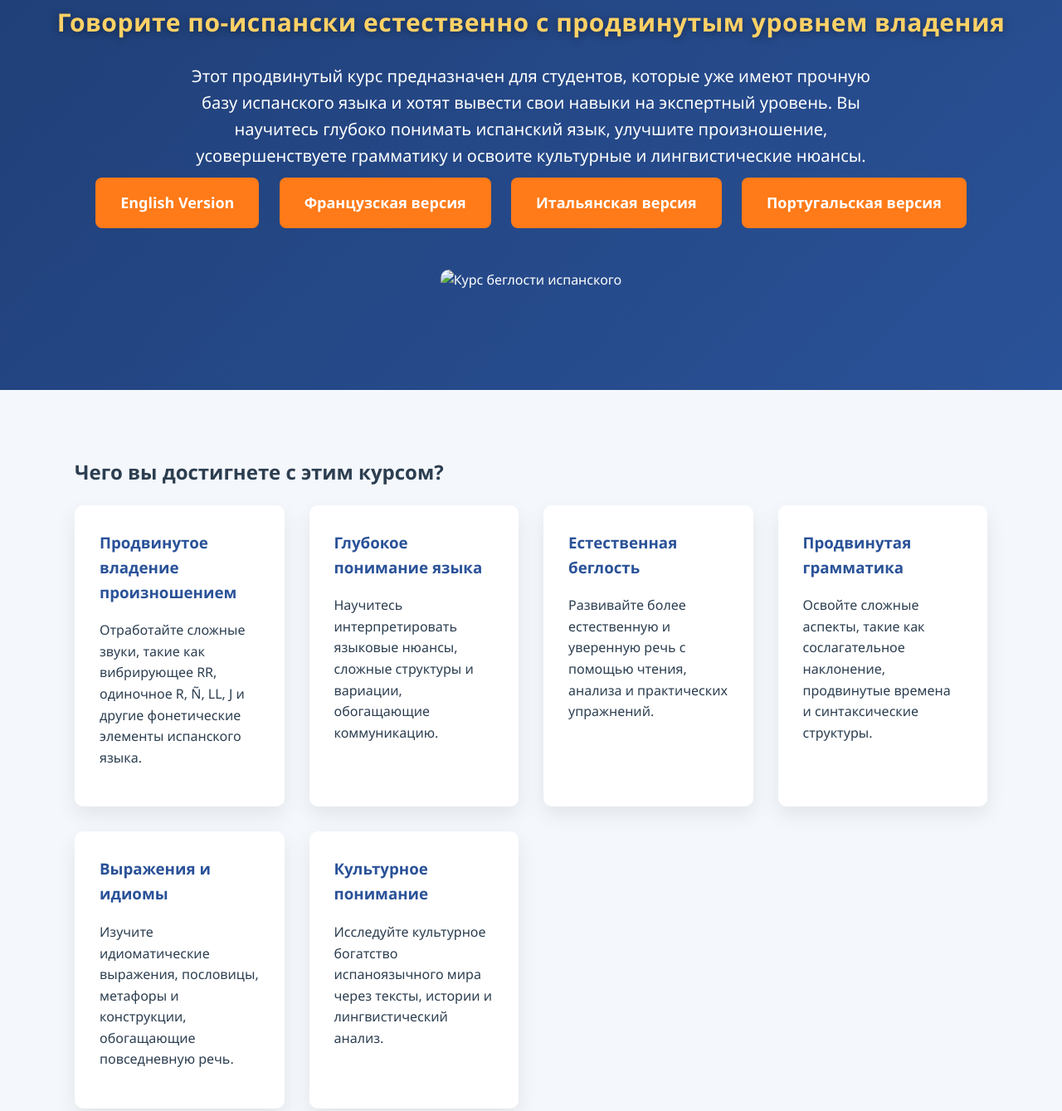
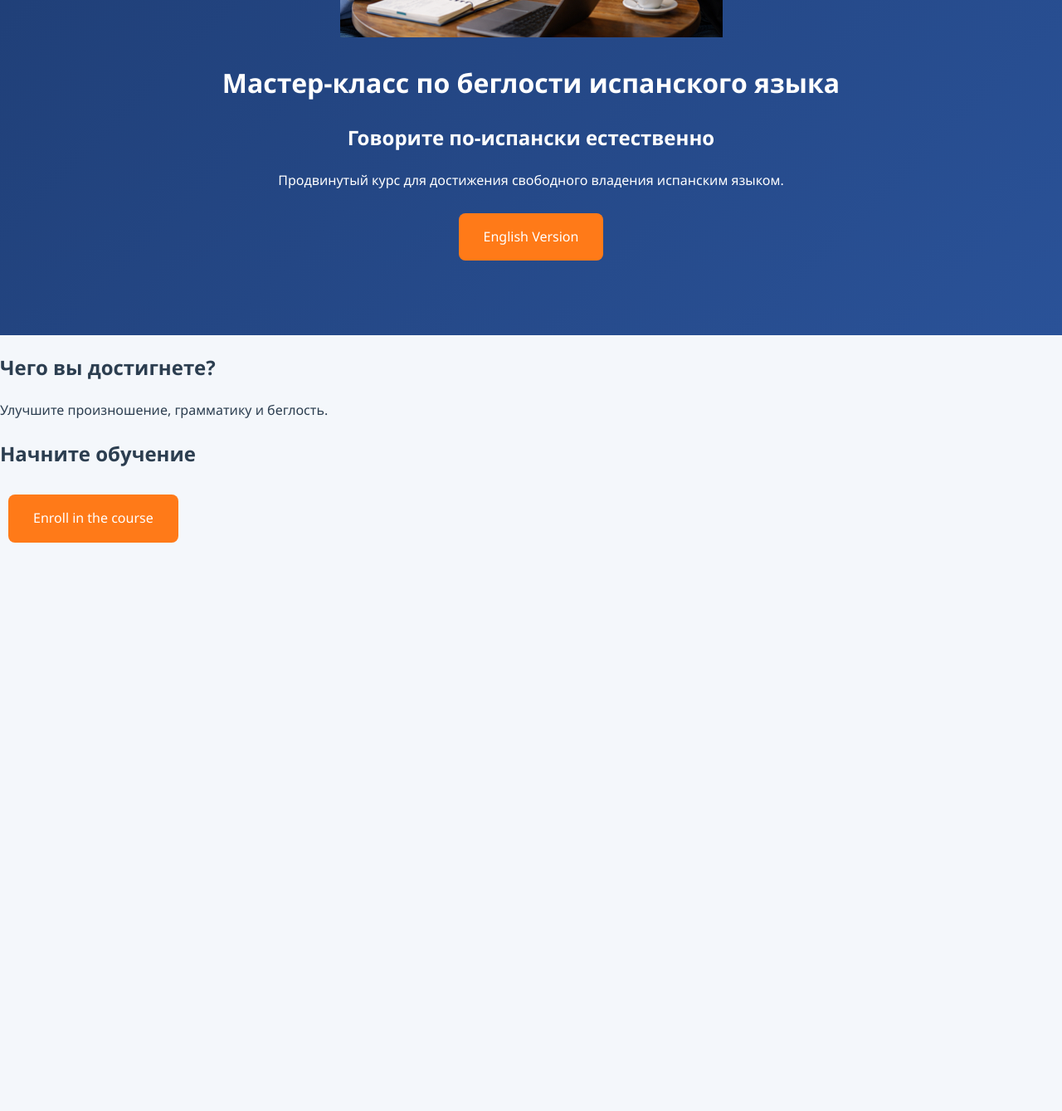
Before and after one commit to valueinvestingsoftware/-, a plain HTML site: page index.html in a window 1280 px wide. Shown: the part 343-1682 px from the top of the page at 83% size. After the commit the page ends 1007 px from the top, so only its background shows below. Drawn offline with Linux system fonts and the light colour scheme.

Commit message:
Update index.html

```diff
--- a/index.html
+++ b/index.html
@@ -1,26 +1,39 @@
 <!DOCTYPE html>
-<html lang="pt-BR">
+<html lang="ru">
 <head>
 
-  <!-- Google Tag Manager -->
+<!-- Google Tag Manager -->
 <script>(function(w,d,s,l,i){w[l]=w[l]||[];w[l].push({'gtm.start':
 new Date().getTime(),event:'gtm.js'});var f=d.getElementsByTagName(s)[0],
 j=d.createElement(s),dl=l!='dataLayer'?'&l='+l:'';j.async=true;j.src=
 'https://www.googletagmanager.com/gtm.js?id='+i+dl;f.parentNode.insertBefore(j,f);
 })(window,document,'script','dataLayer','GTM-NJ43JP9F');</script>
-<!-- End Google Tag Manager -->
 
 <meta charset="UTF-8">
 <meta name="viewport" content="width=device-width, initial-scale=1.0">
 
+<!-- 🔥 SEO FUNDAMENTAL -->
+<meta name="robots" content="index, follow">
+<meta name="googlebot" content="index, follow">
+
+<link rel="canonical" href="https://valueinvestingsoftware.github.io/-/">
+
+<link rel="alternate" hreflang="ru" href="https://valueinvestingsoftware.github.io/-/">
+<link rel="alternate" hreflang="en" href="https://valueinvestingsoftware.github.io/Spanish/">
+<link rel="alternate" hreflang="x-default" href="https://valueinvestingsoftware.github.io/Spanish/">
+
+<!-- Open Graph (ayuda a indexar más rápido) -->
+<meta property="og:title" content="Мастер-класс по беглости испанского языка">
+<meta property="og:description" content="Продвинутый курс испанского языка для достижения свободного владения">
+<meta property="og:type" content="website">
+<meta property="og:url" content="https://valueinvestingsoftware.github.io/russian/">
+
 <title>Мастер-класс по беглости испанского языка: говорите по-испански естественно</title>
 
-<meta name="description" content="Продвинутый курс испанского языка для студентов, стремящихся достичь экспертного уровня. Улучшите произношение, грамматику, понимание и естественную беглость.">
-
-<meta name="keywords" content="продвинутый курс испанского, освоить испанский, беглость испанского, курс испанского продвинутый, говорить по-испански свободно">
+<meta name="description" content="Продвинутый курс испанского языка для студентов, стремящихся достичь экспертного уровня. Улучшите произношение, грамматику и беглость.">
 
 <style>
-
+/* TU CSS IGUAL */
 body{
 font-family: 'Segoe UI', Arial, sans-serif;
 margin:0;
@@ -28,249 +41,63 @@ background:#f4f7fb;
 color:#2c3e50;
 line-height:1.6;
 }
-
 header{
 background:linear-gradient(135deg,#1e3c72,#2a5298);
 color:white;
 padding:80px 20px;
 text-align:center;
 }
-
-header h1{
-font-size:44px;
-margin-bottom:10px;
-}
-
-header h2{
-font-weight:700;
-margin-top:15px;
-margin-bottom:25px;
-font-size:30px;
-color:#ffd166;
-text-shadow:0 2px 10px rgba(0,0,0,0.4);
-letter-spacing:0.5px;
-}
-
-header p{
-max-width:850px;
-margin:auto;
-font-size:20px;
-}
-
 .cta{
 display:inline-block;
 margin:10px;
 background:#ff7a18;
 color:white;
 padding:16px 30px;
-font-size:18px;
 text-decoration:none;
 border-radius:8px;
-font-weight:bold;
-transition:0.3s;
 }
+</style>
 
-.cta:hover{
-background:#e86910;
-transform:scale(1.05);
-}
-
-.container{
-max-width:1100px;
-margin:auto;
-padding:60px 20px;
-}
-
-.features{
-display:grid;
-grid-template-columns:repeat(auto-fit,minmax(250px,1fr));
-gap:30px;
-}
-
-.card{
-background:white;
-padding:30px;
-border-radius:10px;
-box-shadow:0 10px 25px rgba(0,0,0,0.08);
-}
-
-.card h3{
-margin-top:0;
-color:#2a5298;
-}
-
-.curriculum{
-columns:2;
-column-gap:40px;
-font-size:16px;
-}
-
-.curriculum li{
-margin-bottom:8px;
-}
-
-.cta-section{
-text-align:center;
-background:#1e3c72;
-color:white;
-padding:70px 20px;
-}
-
-.cta-section h2{
-color:white;
-}
-
-.footer{
-background:#0f1e3d;
-color:white;
-text-align:center;
-padding:35px;
-font-size:14px;
-}
-
-</style>
 </head>
 
 <body>
 
-  <!-- Google Tag Manager (noscript) -->
 <noscript><iframe src="https://www.googletagmanager.com/ns.html?id=GTM-NJ43JP9F"
-height="0" width="0" style="display:none;visibility:hidden"></iframe></noscript>
-<!-- End Google Tag Manager (noscript) -->
+height="0" width="0" style="display:none"></iframe></noscript>
 
 <header>
 
-<img src="espanol4_small.png" alt="Испанский" style="width:6cm; height:4cm; display:block; margin:0 auto 20px auto;">
+<img src="espanol4_small.png" alt="Испанский">
 
 <h1>Мастер-класс по беглости испанского языка</h1>
 
-<h2>Говорите по-испански естественно с продвинутым уровнем владения</h2>
+<h2>Говорите по-испански естественно</h2>
 
 <p>
-Этот продвинутый курс предназначен для студентов, которые уже имеют прочную базу
-испанского языка и хотят вывести свои навыки на экспертный уровень.
-Вы научитесь глубоко понимать испанский язык, улучшите произношение,
-усовершенствуете грамматику и освоите культурные и лингвистические нюансы.
+Продвинутый курс для достижения свободного владения испанским языком.
 </p>
 
-<!-- BOTÕES MULTI-IDIOMA -->
 <div>
 <a class="cta" href="https://www.udemy.com/course/master-spanish-fluency-with-advanced-skill-training/" target="_blank">
 English Version
 </a>
-
-<a class="cta" href="https://www.udemy.com/course/maitrisez-la-fluidite-en-espagnol-avec-une-formation-avancee/" target="_blank">
-Французская версия
-</a>
-
-<a class="cta" href="https://www.udemy.com/course/maestria-nella-fluidita-in-spagnolo-con-formazione-avanzata/" target="_blank">
-Итальянская версия
-</a>
-
-<a class="cta" href="https://www.udemy.com/course/domine-a-fluencia-em-espanhol-com-treinamento-avancado/" target="_blank">
-Португальская версия
-</a>
-</div>
-
-<div style="text-align:center; margin-top:40px; margin-bottom:40px;">
-<img src="speak_spanish_like_a_native.png" alt="Курс беглости испанского"
-style="width:50%; max-width:500px; border-radius:10px;">
 </div>
 
 </header>
 
 <div class="container">
-
-<h2>Чего вы достигнете с этим курсом?</h2>
-
-<div class="features">
-
-<div class="card">
-<h3>Продвинутое владение произношением</h3>
-<p>Отработайте сложные звуки, такие как вибрирующее RR, одиночное R, Ñ, LL, J и другие фонетические элементы испанского языка.</p>
-</div>
-
-<div class="card">
-<h3>Глубокое понимание языка</h3>
-<p>Научитесь интерпретировать языковые нюансы, сложные структуры и вариации, обогащающие коммуникацию.</p>
-</div>
-
-<div class="card">
-<h3>Естественная беглость</h3>
-<p>Развивайте более естественную и уверенную речь с помощью чтения, анализа и практических упражнений.</p>
-</div>
-
-<div class="card">
-<h3>Продвинутая грамматика</h3>
-<p>Освойте сложные аспекты, такие как сослагательное наклонение, продвинутые времена и синтаксические структуры.</p>
-</div>
-
-<div class="card">
-<h3>Выражения и идиомы</h3>
-<p>Изучите идиоматические выражения, пословицы, метафоры и конструкции, обогащающие повседневную речь.</p>
-</div>
-
-<div class="card">
-<h3>Культурное понимание</h3>
-<p>Исследуйте культурное богатство испаноязычного мира через тексты, истории и лингвистический анализ.</p>
-</div>
-
-</div>
-
-</div>
-
-<div class="container">
-
-<h2>Содержание курса</h2>
-
-<ul class="curriculum">
-
-<li>Происхождение и развитие испанского языка</li>
-<li>Путь к продвинутой беглости</li>
-<li>Произношение гласных, дифтонгов и трифтонгов</li>
-<li>Освоение вибрирующего RR</li>
-<li>Произношение одиночного R</li>
-<li>Совершенствование LL и Ñ</li>
-<li>Глубокое понимание сослагательного наклонения</li>
-<li>Продвинутое использование времён</li>
-<li>Испанские идиоматические выражения</li>
-<li>Пословицы и народная мудрость</li>
-<li>Анализ текстов и повествований</li>
-<li>Синтаксические нюансы языка</li>
-<li>Просодия, ритм и интонация</li>
-<li>Понимание быстрого испанского</li>
-<li>Ложные друзья переводчика</li>
-<li>Образный язык и метафоры</li>
-<li>Юмор и сарказм в испанском</li>
-<li>Различия между формальным и неформальным языком</li>
-<li>Диалектные вариации испанского</li>
-<li>Культурный и литературный анализ</li>
-
-</ul>
-
+<h2>Чего вы достигнете?</h2>
+<p>Улучшите произношение, грамматику и беглость.</p>
 </div>
 
 <div class="cta-section">
 
-<h2>Достигните экспертного уровня в испанском языке</h2>
+<h2>Начните обучение</h2>
 
-<p style="font-size:20px; max-width:800px; margin:auto">
-Если у вас уже есть прочная база испанского языка и вы хотите улучшить свои навыки,
-этот курс поможет вам развить более естественную, точную и продвинутую беглость.
-</p>
-
-<br>
-
-<a class="cta" href="https://www.udemy.com/course/domine-a-fluencia-em-espanhol-com-treinamento-avancado/" target="_blank">
-Записаться на курс
+<!-- 🔥 BOTÓN CORREGIDO A INGLÉS -->
+<a class="cta" href="https://www.udemy.com/course/master-spanish-fluency-with-advanced-skill-training/" target="_blank">
+Enroll in the course
 </a>
-
-</div>
-
-<div class="footer">
-
-<p>Мастер-класс по беглости испанского языка – Продвинутый курс испанского</p>
-<p>© 2026 Все права защищены</p>
 
 </div>
 
```
